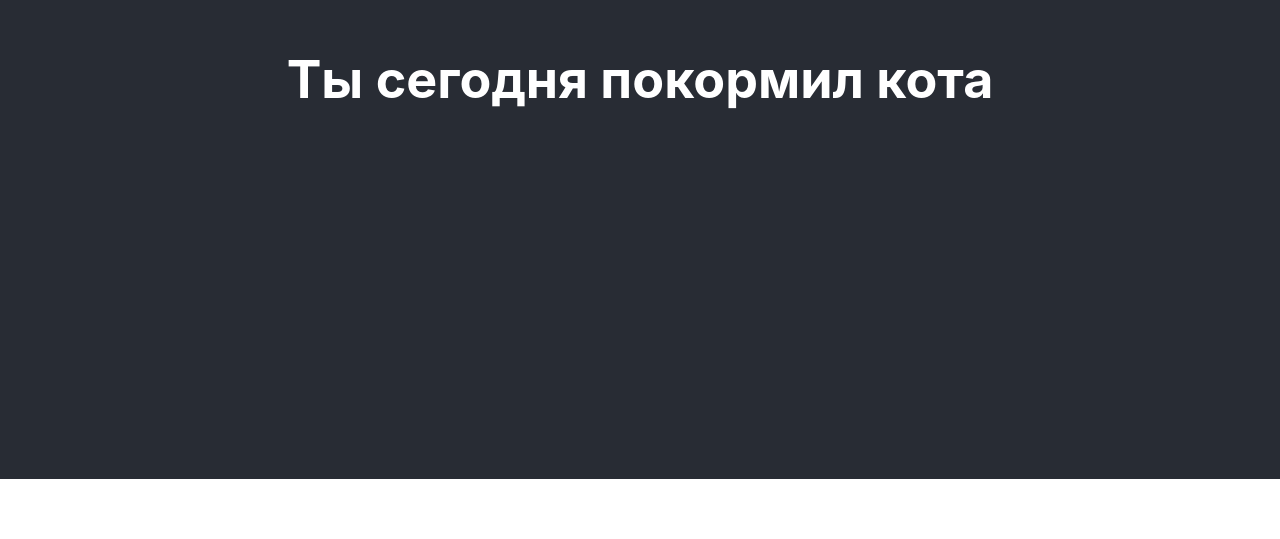
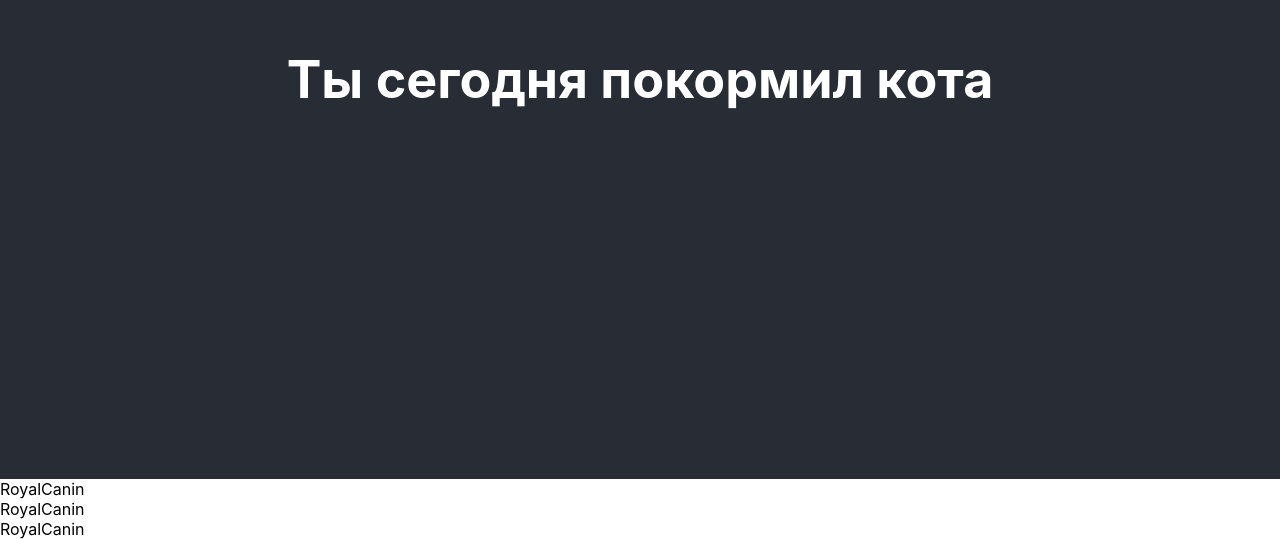
Before and after one commit to BDODINKA/funbox-test-task, a React (Create React App) app: page / in a window 1280 px wide. Shown: the part 321-860 px from the top of the page. Before the commit the page ends 800 px from the top, so only its background shows below. Built offline with nearby package versions, Linux system fonts and the light colour scheme.

Commit message:
fix:fix data

```diff
--- a/src/api/data.ts
+++ b/src/api/data.ts
@@ -1,6 +1,8 @@
-export type AnimalType = {
-  [key: string]: Array<BrandType>
+export type AnimalType<T = BrandType> = {
+  cats: T
+  dogs: T
 }
+
 export type BrandType = {
   [key: string]: Array<PackType>
 }
@@ -120,18 +122,14 @@ const GoodsBosh = [
 ]
 
 export const serverData: AnimalType = {
-  cats: [
-    {
+  cats: {
     ['Нямушка']: GoodsNyamushka,
     ['Royal Canin']: GoodsRoyalCanin,
     ['Frieskies']: GoodsFrieskies,
   },
-  ],
-  dogs: [
-    {
+  dogs: {
     ['Нямушка']: GoodsNyamushka,
     ['Royal Canin']: GoodsRoyalCanin,
     ['Bosh']: GoodsBosh,
   },
-  ],
 }
--- a/src/features/Main/MainComponent.tsx
+++ b/src/features/Main/MainComponent.tsx
@@ -1,9 +1,38 @@
+import { useEffect } from 'react'
+
+import { selectorAnimalData } from '../../common/selectors/selectorsAll'
 import { Wrapper } from '../../common/wrapper/Wrapper'
+import { useAppDispatch } from '../../utils/hooks/useAppDispatch'
+import { useAppSelector } from '../../utils/hooks/useAppSelector'
+
+import { SetDataAppTC } from './mainReducer'
 
 export const MainComponent = () => {
+  const dispatch = useAppDispatch()
+  const data = useAppSelector(selectorAnimalData)
+
+  useEffect(() => {
+    dispatch(SetDataAppTC())
+  }, [])
+  console.log(data.cats)
+  if (data.cats) {
+    const date = data.cats['Royal Canin'].map(i => i)
+
+    console.log(date)
+  }
+
+  if (!data) return <div>Render</div>
+
   return (
     <main title="main">
-      <Wrapper></Wrapper>
+      <Wrapper>
+        {data.cats &&
+          data.cats['Royal Canin'].map(i => (
+            <div key={i.gift}>
+              <div>{i.brand}</div>
+            </div>
+          ))}
+      </Wrapper>
     </main>
   )
 }
```
Lines whose indentation alone changed are shown as unchanged.
